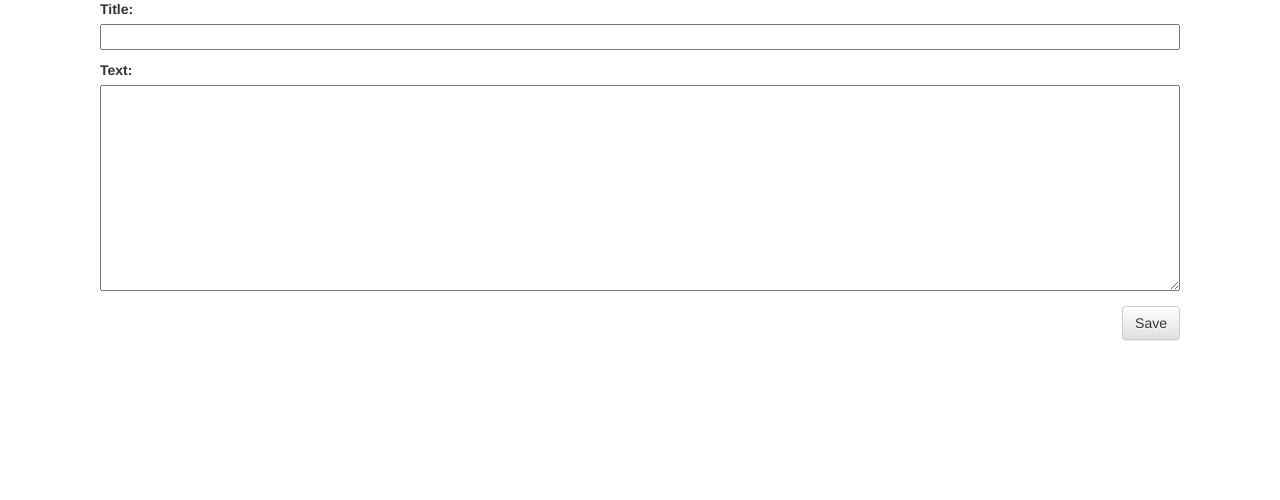
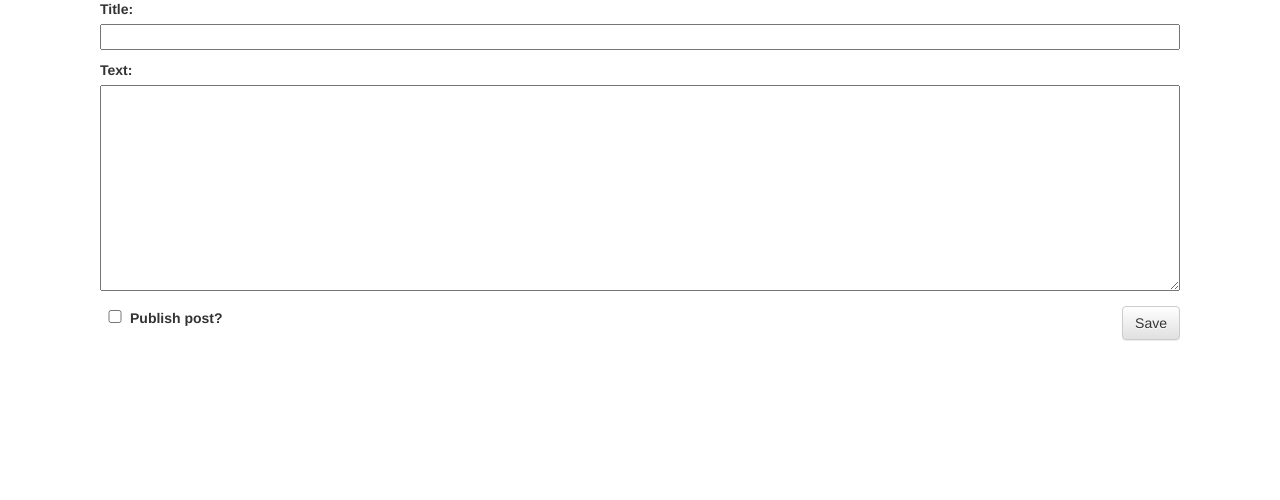
Before and after one commit to jmsalcido/django-girls-tutorial, a Django app: page /post/new/ in a window 1280 px wide. Shown: the part 263-763 px from the top of the page. Run offline with Django 3.2, Linux system fonts and the light colour scheme; some libraries are stand-ins or nearby versions.

Commit message:
post is not published at the moment.

```diff
--- a/blog/static/css/blog.css
+++ b/blog/static/css/blog.css
@@ -45,9 +45,18 @@ section {
 .post h3 a, .post h3 a:visited {
     color: #000000;
 }
+
+/* FORM */
+
 .save {
     float: right;
 }
 .post-form textarea, .post-form input {
     width: 100%;
 }
+.post-form fieldset {
+    display: inline
+}
+.post-form fieldset input[type="checkbox"] {
+    width: 30px;
+}
--- a/blog/templates/blog/post_edit.html
+++ b/blog/templates/blog/post_edit.html
@@ -1,5 +1,4 @@
 {% extends "blog/base.html" %}
-
 {% block content %}
 <section class="post">
     <h4>Please dont be an asshole.</h4>
@@ -7,8 +6,12 @@
         When posting, please try to be a good person and think about what you are writing, dont-be-an-asshole.
     </p>
     <h1>New post</h1>
-    <form method="POST" class="post-form">{% csrf_token %}
-        {{ form.as_p }}
+    <form method="POST" class="post-form">{% csrf_token %} {{ form.as_p }}
+        <fieldset>
+            <div class="publish">
+                <input id="publish" type="checkbox" name="publish"><label for="publish">Publish post?</label>
+            </div>
+        </fieldset>
         <button type="submit" class="save btn btn-default">Save</button>
     </form>
 </section>
--- a/blog/views.py
+++ b/blog/views.py
@@ -1,7 +1,9 @@
-from django.shortcuts import render, get_object_or_404
+from django.shortcuts import render, get_object_or_404, redirect
 from django.utils import timezone
 from .models import Post
 from .forms import PostForm
+import pdb
+
 
 # Create your views here.
 
@@ -18,5 +20,15 @@ def post_list(request):
 
 
 def post_new(request):
-    form = PostForm()
+    if request.method == "POST":
+        form = PostForm(request.POST)
+        if form.is_valid():
+            post = form.save(commit=False)
+            post.author = request.user
+            if request.POST.get('publish', 'off') == 'on':
+                post.published_date = timezone.now()
+            post.save()
+            return redirect('blog.views.post_detail', post_id=post.pk)
+    else:
+        form = PostForm()
     return render(request, 'blog/post_edit.html', {'form': form})
```
